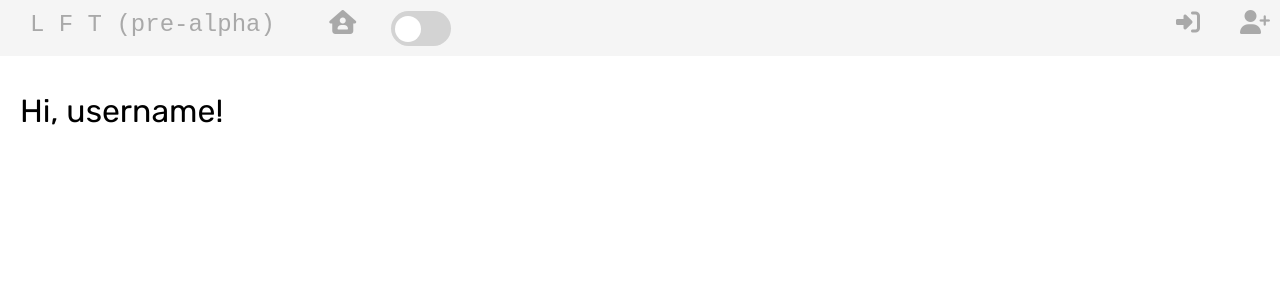
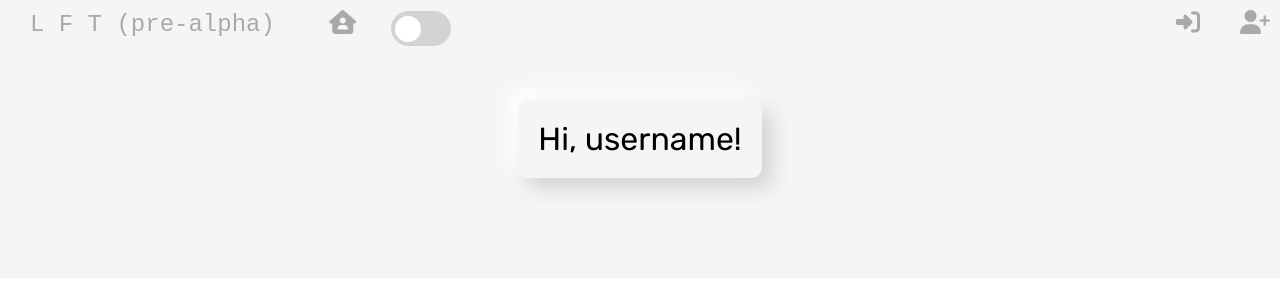
Before and after one commit to codycosta/LFT-fitness-app, a SvelteKit app: page /dashboard in a window 1280 px wide. Shown: the top 300 px of the page. Built offline with nearby package versions, Linux system fonts and the light colour scheme.

Commit message:
testing neumorphism style  on dashboard

```diff
--- a/src/routes/dashboard/UserIntroduction.svelte
+++ b/src/routes/dashboard/UserIntroduction.svelte
@@ -1,15 +1,31 @@
 <script>
+    import { state } from "../../stores/dark-mode-state";
 
+    let backgroundColor;
+
+    $: {
+        backgroundColor = $state ? '#292B2F' : 'whitesmoke';
+    }
 </script>
 
-<div class="user-intro">
-    <p>Hi, username!</p>
+<div class="user-intro" style:background-color={backgroundColor}>
+    <span>Hi, username!</span>
 </div>
 
 <style>
     .user-intro {
-        padding: 60px 20px;
+        display: flex;
+        justify-content: center;
+        padding: 100px 0;
         font-family: 'Rubik';
         font-size: 2rem;
+        /* background-color: whitesmoke; */
+    }
+
+    .user-intro span {
+        padding: 20px;
+        border-radius: 10px;
+        box-shadow: 10px 10px 20px lightgrey,
+            -10px -10px 20px white;
     }
 </style>
```
Also changed, not shown: src/routes/dashboard/+page.svelte (line endings or trailing spaces).
